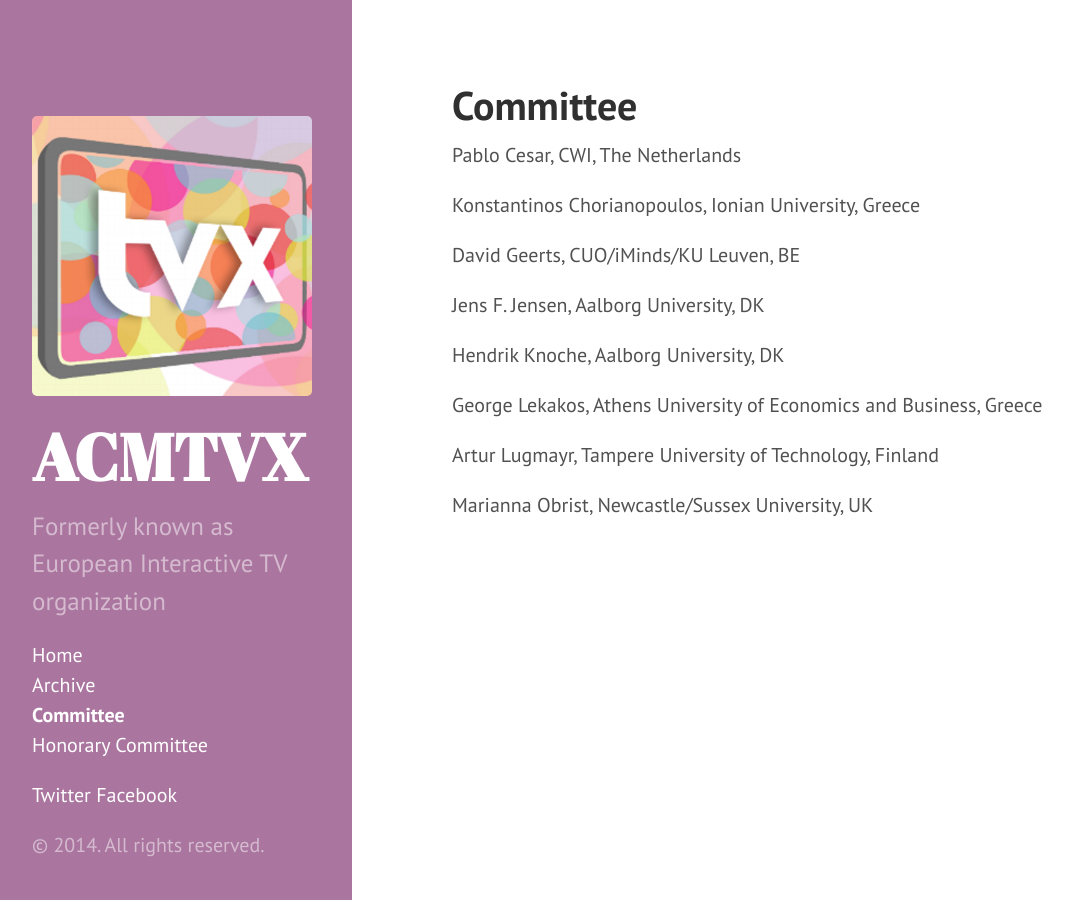
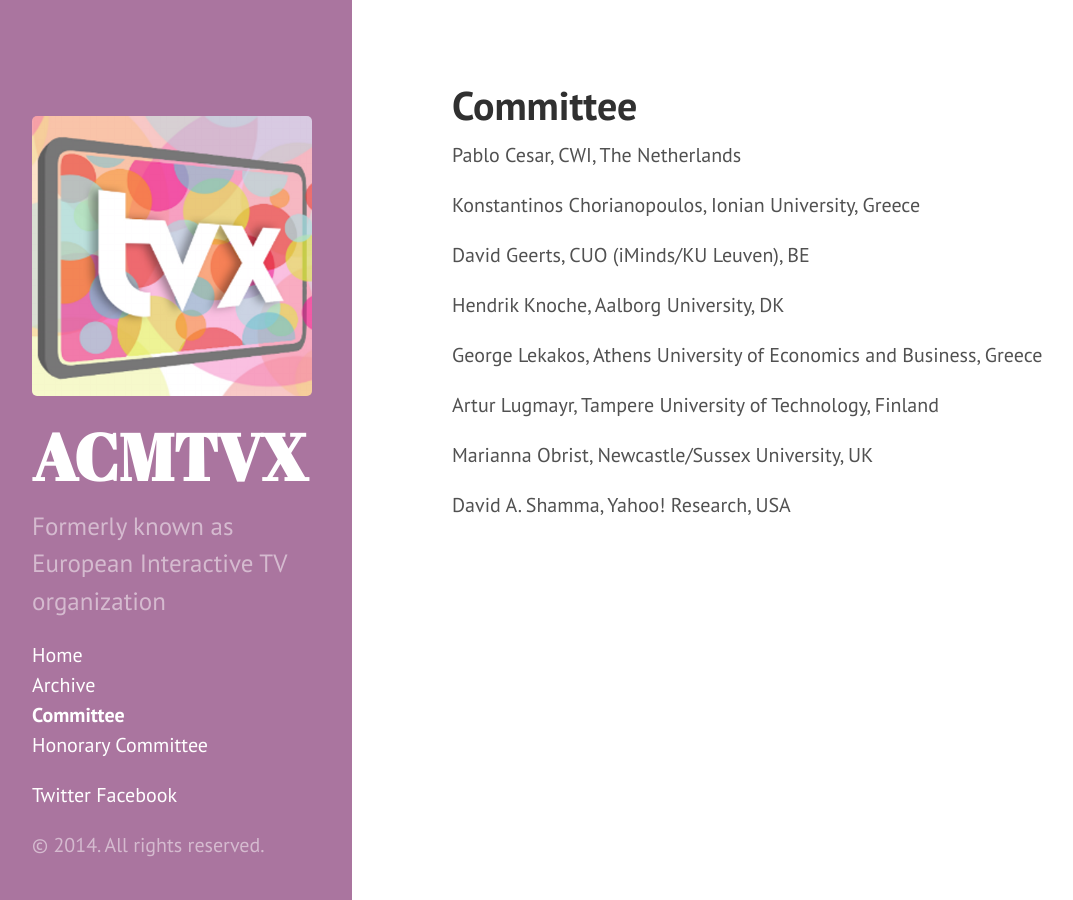
Before and after one commit to acmtvx/www, a Jekyll site: the page built from committee.md, in a window 1280 px wide. Shown: the whole page, without its empty margins (8-1081 px from the left). Built offline with Jekyll 4.4.1, drawn with Linux system fonts in a browser that asks for light colours; Markdown is read by kramdown in place of the engine named in the settings.

Commit message:
Update committee.md

```diff
--- a/committee.md
+++ b/committee.md
@@ -7,9 +7,7 @@ Pablo Cesar, CWI, The Netherlands
 
 Konstantinos Chorianopoulos, Ionian University, Greece
 
-David Geerts, CUO/iMinds/KU Leuven, BE
-
-Jens F. Jensen, Aalborg University, DK
+David Geerts, CUO (iMinds/KU Leuven), BE
 
 Hendrik Knoche, Aalborg University, DK
 
@@ -18,3 +16,5 @@ George Lekakos, Athens University of Economics and Business, Greece
 Artur Lugmayr, Tampere University of Technology, Finland
 
 Marianna Obrist, Newcastle/Sussex University, UK
+
+David A. Shamma, Yahoo! Research, USA
```
